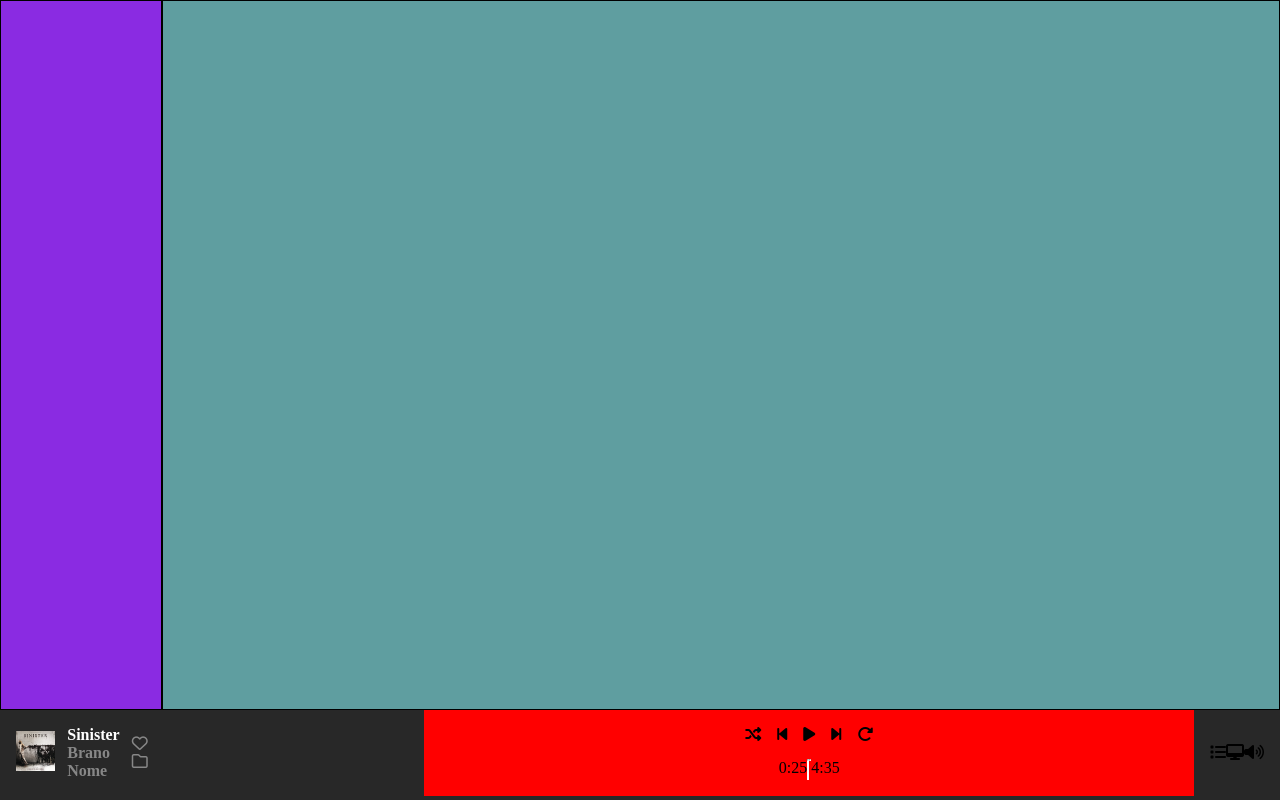
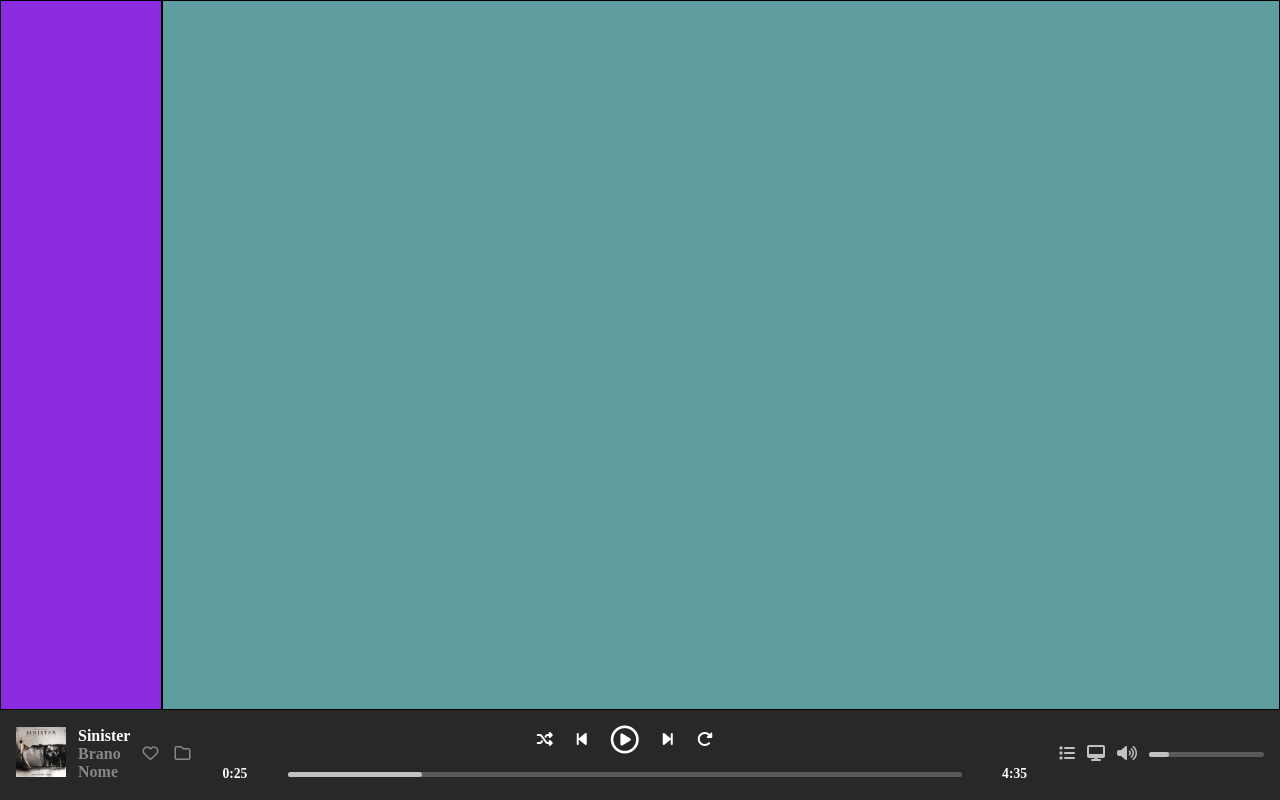
Before and after one commit to jamiromic/html-css-spotifyweb, a plain HTML site: page index.html in a window 1280 px wide. Drawn offline with Linux system fonts and the light colour scheme.

Commit message:
footerdone

```diff
--- a/css/style.css
+++ b/css/style.css
@@ -63,8 +63,13 @@ main{
 
 .photoalbum{
 
-    width: 10%;
+    width: 50px;
 
+}
+
+.sinister{
+    width: 100%;
+    height: 100%;
 }
 
 .title-track{
@@ -79,6 +84,9 @@ main{
 
 .favorite{
     color: #878787;
+    display: flex;
+    flex-direction: column;
+    gap: 0.25rem;
 
 }
 
@@ -92,45 +100,66 @@ main{
     align-items: center;
     padding: 1rem;
     gap: 0.75rem;
-    background-color: red;
     flex-grow: 1;
 
+}
+
+
+.fa-circle-play {
+    font-size: 1.75rem;
 }
 
 .control-bar{
     flex-basis: 100%;
     display: flex;
-    gap: 1rem;
+    gap: 1.5rem;
+    color: white;
+    align-items: center;
 
 
 }
 
 .status-bar{
-    flex-basis: 100%;
+    width: 100%;
     display: flex;
+    color: white;
+    align-items: center;
+    gap: 5%;
 
+
+}
+
+.container-line{
+    background-color: #5A5A5A;
+    border-radius: 1rem;
+    max-width: 100%;
+    height: 5px;
+    flex-grow: 1;
 
 }
 
 .line-white{
 
-    max-width: 100px;
-    background-color: white;
+    background-color: #C1C1C1;
+    width: 20%;
+    height: 5px;
+    border-radius: 1rem;
 
 }
 
-.line-grey{
+.minutes{
+    font-size: 0.850rem;
+    font-weight: bold;
+}
 
-
-}
 
 .asideright {
 
     display: flex;
     justify-content: right;
     align-items: center;
-    padding: 1rem;
-    gap: 0.75rem;
+    color: #C1C1C1;
+
 
 
 }
@@ -138,6 +167,27 @@ main{
 .audio-bar{
 
     display: flex;
+    padding: 1rem;
+    gap: 0.75rem;
+}
+
+.container-volume{
+
+    background-color: #5A5A5A;
+    border-radius: 1rem;
+    height: 5px;
+    width: 115px;
+    align-self: center;
+
+
+}
+
+.line-white_volume{
+
+    background-color: #C1C1C1;
+    width: 20px;
+    height: 5px;
+    border-radius: 1rem;
 }
 
 
@@ -187,6 +237,12 @@ main{
 
 @media (min-width: 878px) {
 
+.favorite{
+    flex-direction: row;
+    gap: 1rem;
+
+}
+
 
 
 }
@@ -198,6 +254,12 @@ main{
 
 @media (min-width: 1440px) {
 
+.favorite{
+   flex-direction: row;
+   gap: 1rem;
+
+    }
+
 
 
 }
--- a/index.html
+++ b/index.html
@@ -25,7 +25,7 @@
 
                 <div class="asideleft">
                     <figure class="photoalbum">
-                        <img src="./img/sinister.jpeg" alt="Sinister Photo Album">
+                        <img class="sinister" src="./img/sinister.jpeg" alt="Sinister Photo Album">
                     </figure>
                     <ul class="namealbum">
                         <li class="title-track">Sinister</li>
@@ -43,16 +43,17 @@
                     <ul class="control-bar">
                         <li><i class="fa-solid fa-shuffle"></i></li>
                         <li><i class="fa-solid fa-backward-step"></i></li>
-                        <li><i class="fa-solid fa-play"></i></li>
+                        <li><i class="fa-regular fa-circle-play"></i></li>
                         <li><i class="fa-solid fa-forward-step"></i></li>
                         <li><i class="fa-solid fa-rotate-right"></i></li>
 
                     </ul>
                     <ul class="status-bar">
-                        <li>0:25</li>
-                        <li class="line-white"><hr></li>
-                        <li class="line-grey"><hr></li>
-                        <li>4:35</li>
+                        <li class="minutes">0:25</li>
+                        <li class="container-line">
+                            <div class="line-white"></div>
+                        </li>
+                        <li class="minutes">4:35</li>
                     </ul>
 
                 </div>
@@ -62,8 +63,9 @@
                         <li><i class="fa-solid fa-list"></i></li>
                         <li><i class="fa-solid fa-desktop"></i></li>
                         <li><i class="fa-solid fa-volume-high"></i></li>
-                        <li class="line-white"></li>
-                        <li class="line-grey"></li>
+                        <li class="container-volume">
+                            <div class="line-white_volume"></div>
+                        </li>
                     </ul>
 
                 </div>
```
